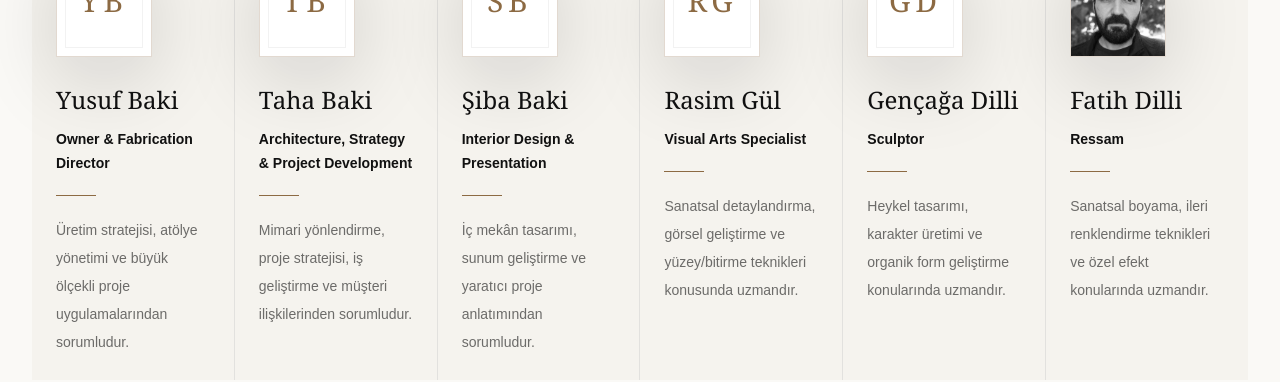
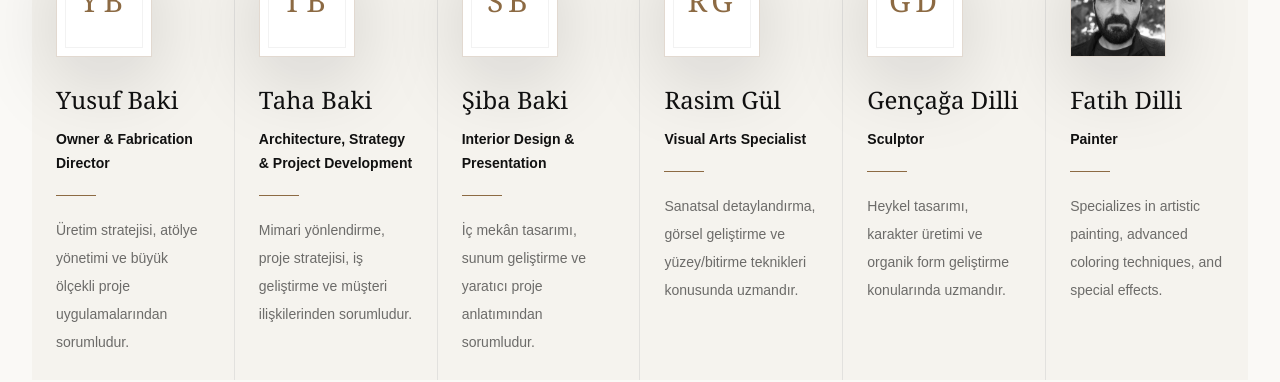
Before and after one commit to tahabaki6134/ardicdf-website, a Next.js app: page /about in a window 1280 px wide. Shown: the part 2460-2842 px from the top of the page. Built offline with nearby package versions, Linux system fonts and the light colour scheme.

Commit message:
Translate Fatih Dilli team card

```diff
--- a/app/about/page.tsx
+++ b/app/about/page.tsx
@@ -99,8 +99,8 @@ const team: Array<{
   {
     name: "Fatih Dilli",
     initials: "FD",
-    role: "Ressam",
-    copy: "Sanatsal boyama, ileri renklendirme teknikleri ve özel efekt konularında uzmandır.",
+    role: "Painter",
+    copy: "Specializes in artistic painting, advanced coloring techniques, and special effects.",
     photo: "/team/fatih-dilli.png"
   }
 ];
```
